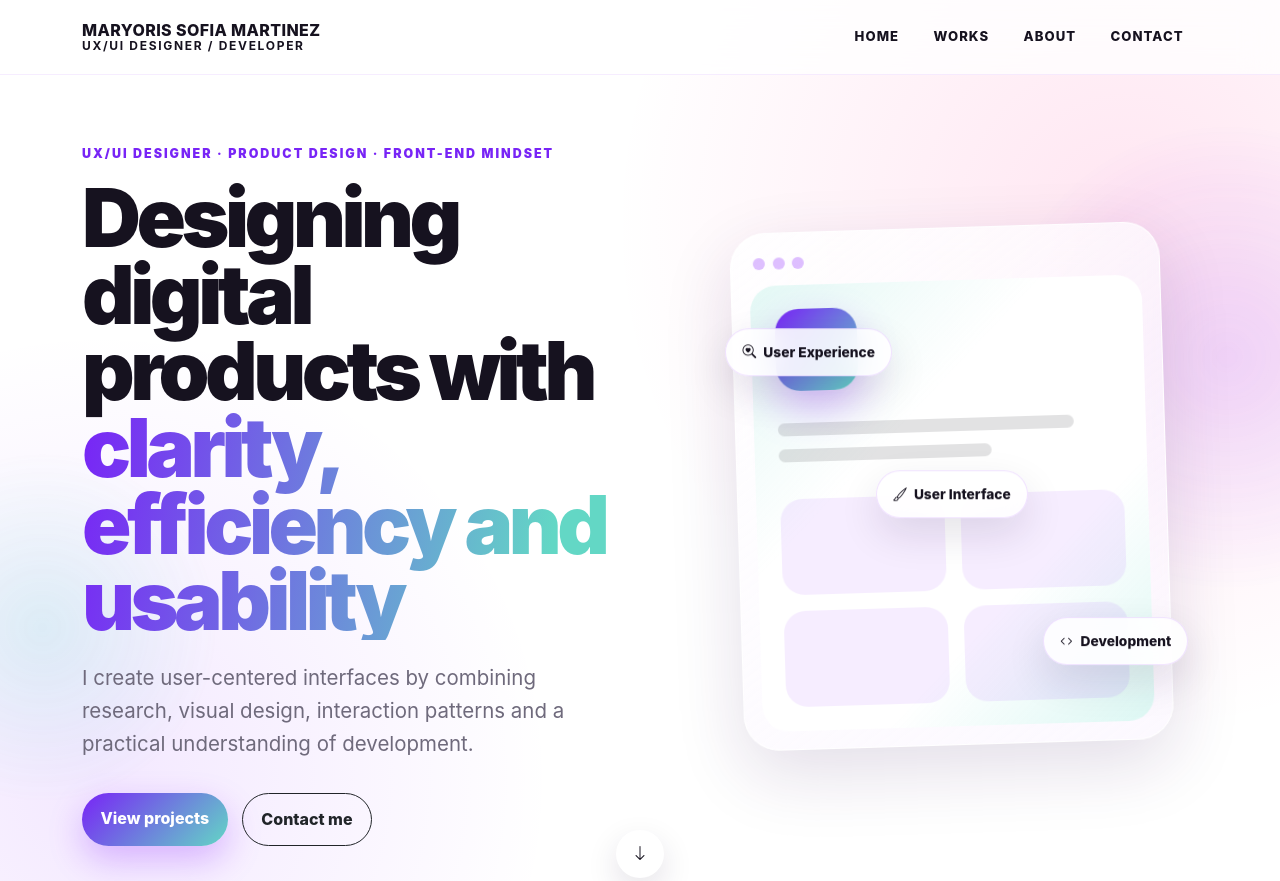
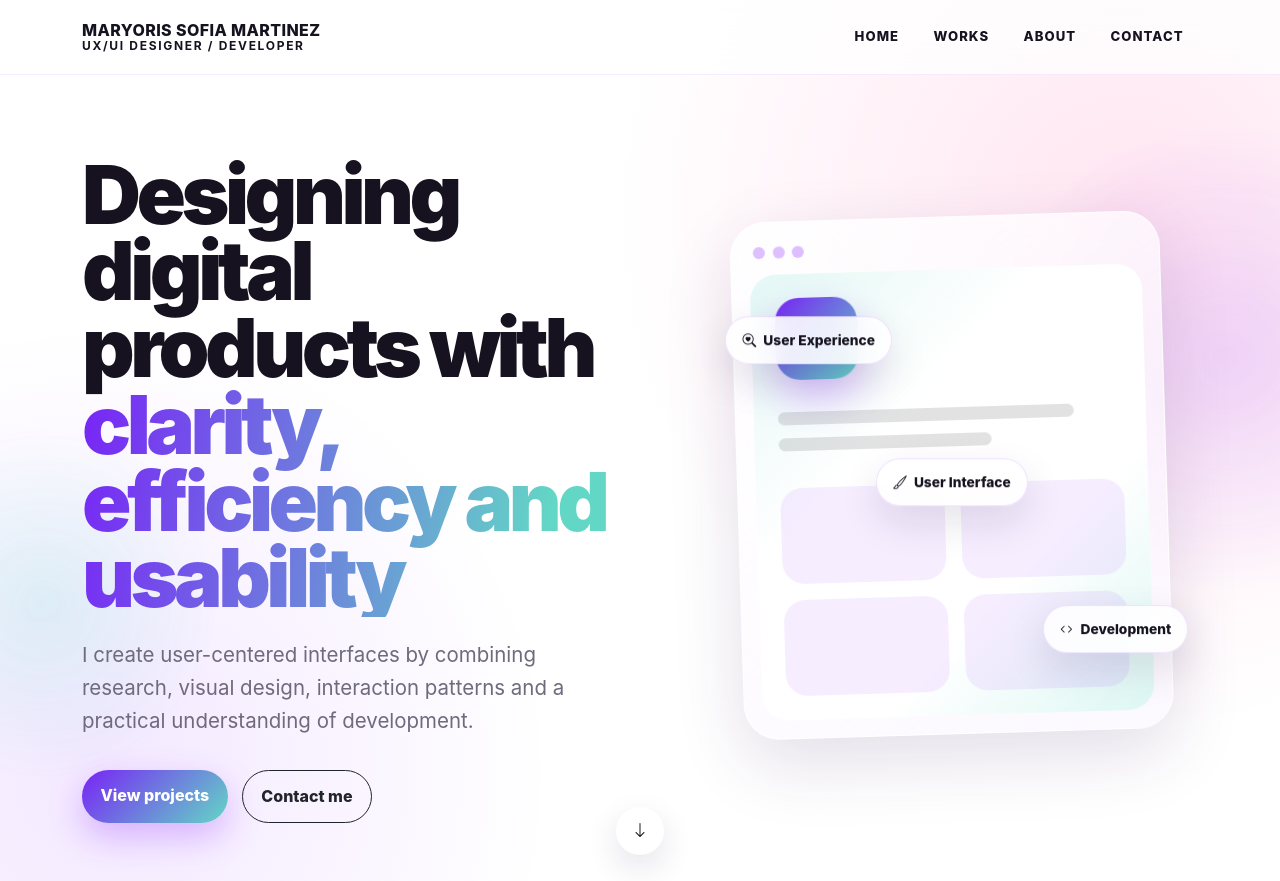
Before and after one commit to uxuimar/uxuimar.github.io, a plain HTML site: page index.html in a window 1280 px wide. Shown: the top 881 px of the page. Drawn offline with nearby package versions, Linux system fonts and the light colour scheme.

Commit message:
Actualiza el archivo

```diff
--- a/index.html
+++ b/index.html
@@ -45,7 +45,7 @@
 
         <div class="container hero-grid">
           <div class="hero-copy">
-            <p class="section-kicker">UX/UI Designer · Product Design · Front-end mindset</p>
+
             <h1 id="hero-title" class="hero-title">
               Designing digital products with <span>clarity, efficiency and usability</span>
             </h1>
```
